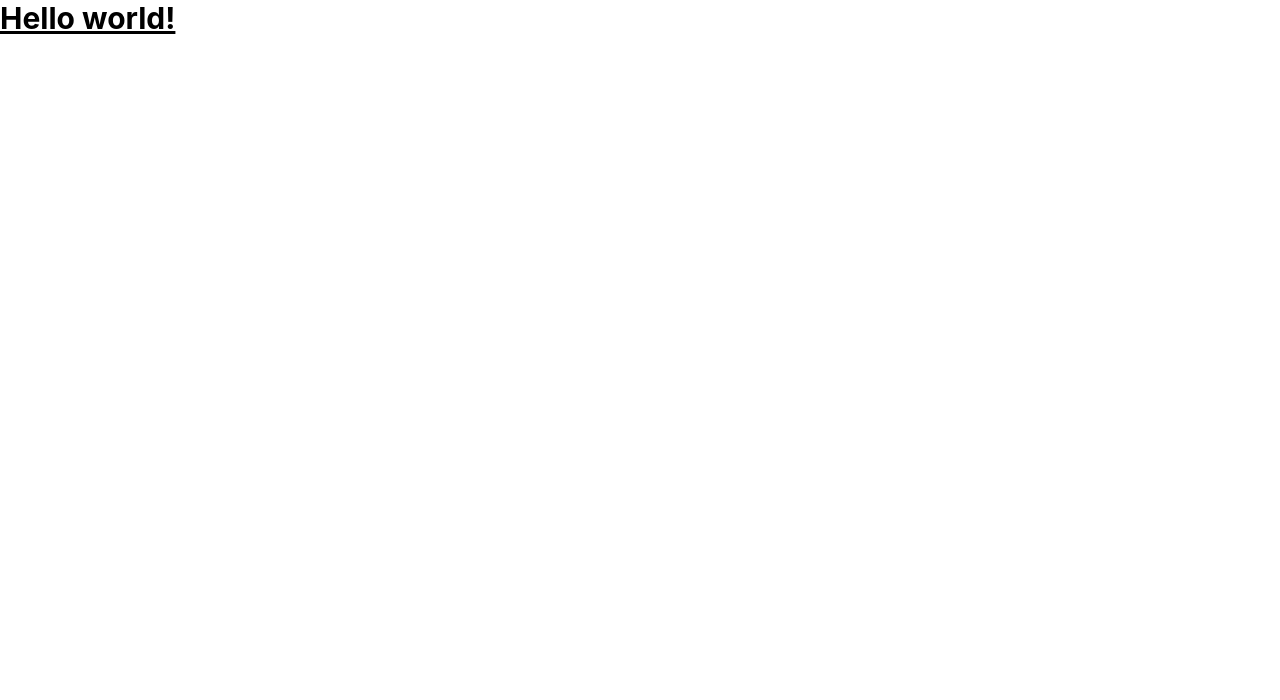
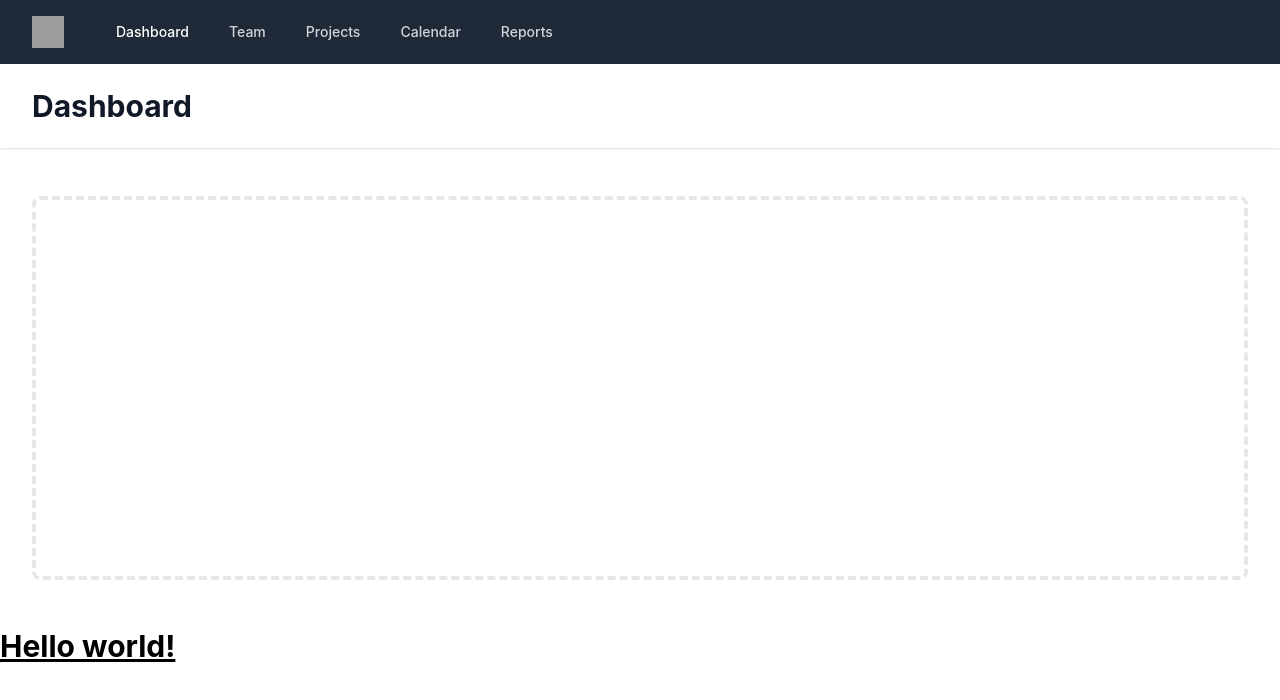
Before and after one commit to nachosala89/portfolio, a React (Create React App) app: page / in a window 1280 px wide. Shown: the top 700 px of the page. Built offline with nearby package versions, Linux system fonts and the light colour scheme; grey boxes are pictures that could not be loaded.

Commit message:
Add Navbar

```diff
--- a/package.json
+++ b/package.json
@@ -3,6 +3,7 @@
   "version": "0.1.0",
   "private": true,
   "dependencies": {
+    "@headlessui/react": "^1.5.0",
     "@testing-library/jest-dom": "^5.16.4",
     "@testing-library/react": "^13.1.1",
     "@testing-library/user-event": "^13.5.0",
--- a/src/App.js
+++ b/src/App.js
@@ -1,11 +1,14 @@
-import logo from './logo.svg';
 import './App.css';
+import Navbar from './components/Navbar';
 
 function App() {
   return (
-    <h1 className="text-3xl font-bold underline">
-      Hello world!
-    </h1>
+    <>
+      <Navbar />
+      <h1 className="text-3xl font-bold underline">
+        Hello world!
+      </h1>
+    </>
   );
 }
 
--- /dev/null
+++ b/src/components/Navbar.js
@@ -0,0 +1,175 @@
+import React, { useState } from "react";
+import { Transition } from "@headlessui/react";
+
+const Navbar = () => {
+  const [isOpen, setIsOpen] = useState(false);
+  return (
+    <div>
+      <nav className="bg-gray-800">
+        <div className="max-w-7xl mx-auto px-4 sm:px-6 lg:px-8">
+          <div className="flex items-center justify-between h-16">
+            <div className="flex items-center">
+              <div className="flex-shrink-0">
+                <img
+                  className="h-8 w-8"
+                  src="https://tailwindui.com/img/logos/workflow-mark-indigo-500.svg"
+                  alt="Workflow"
+                />
+              </div>
+              <div className="hidden md:block">
+                <div className="ml-10 flex items-baseline space-x-4">
+                  <a
+                    href="#"
+                    className=" hover:bg-gray-700 text-white px-3 py-2 rounded-md text-sm font-medium"
+                  >
+                    Dashboard
+                  </a>
+
+                  <a
+                    href="#"
+                    className="text-gray-300 hover:bg-gray-700 hover:text-white px-3 py-2 rounded-md text-sm font-medium"
+                  >
+                    Team
+                  </a>
+
+                  <a
+                    href="#"
+                    className="text-gray-300 hover:bg-gray-700 hover:text-white px-3 py-2 rounded-md text-sm font-medium"
+                  >
+                    Projects
+                  </a>
+
+                  <a
+                    href="#"
+                    className="text-gray-300 hover:bg-gray-700 hover:text-white px-3 py-2 rounded-md text-sm font-medium"
+                  >
+                    Calendar
+                  </a>
+
+                  <a
+                    href="#"
+                    className="text-gray-300 hover:bg-gray-700 hover:text-white px-3 py-2 rounded-md text-sm font-medium"
+                  >
+                    Reports
+                  </a>
+                </div>
+              </div>
+            </div>
+            <div className="-mr-2 flex md:hidden">
+              <button
+                onClick={() => setIsOpen(!isOpen)}
+                type="button"
+                className="bg-gray-900 inline-flex items-center justify-center p-2 rounded-md text-gray-400 hover:text-white hover:bg-gray-800 focus:outline-none focus:ring-2 focus:ring-offset-2 focus:ring-offset-gray-800 focus:ring-white"
+                aria-controls="mobile-menu"
+                aria-expanded="false"
+              >
+                <span className="sr-only">Open main menu</span>
+                {!isOpen ? (
+                  <svg
+                    className="block h-6 w-6"
+                    xmlns="http://www.w3.org/2000/svg"
+                    fill="none"
+                    viewBox="0 0 24 24"
+                    stroke="currentColor"
+                    aria-hidden="true"
+                  >
+                    <path
+                      strokeLinecap="round"
+                      strokeLinejoin="round"
+                      strokeWidth="2"
+                      d="M4 6h16M4 12h16M4 18h16"
+                    />
+                  </svg>
+                ) : (
+                  <svg
+                    className="block h-6 w-6"
+                    xmlns="http://www.w3.org/2000/svg"
+                    fill="none"
+                    viewBox="0 0 24 24"
+                    stroke="currentColor"
+                    aria-hidden="true"
+                  >
+                    <path
+                      strokeLinecap="round"
+                      strokeLinejoin="round"
+                      strokeWidth="2"
+                      d="M6 18L18 6M6 6l12 12"
+                    />
+                  </svg>
+                )}
+              </button>
+            </div>
+          </div>
+        </div>
+
+        <Transition
+          show={isOpen}
+          enter="transition ease-out duration-100 transform"
+          enterFrom="opacity-0 scale-95"
+          enterTo="opacity-100 scale-100"
+          leave="transition ease-in duration-75 transform"
+          leaveFrom="opacity-100 scale-100"
+          leaveTo="opacity-0 scale-95"
+        >
+          {(ref) => (
+            <div className="md:hidden" id="mobile-menu">
+              <div ref={ref} className="px-2 pt-2 pb-3 space-y-1 sm:px-3">
+                <a
+                  href="#"
+                  className="hover:bg-gray-700 text-white block px-3 py-2 rounded-md text-base font-medium"
+                >
+                  Dashboard
+                </a>
+
+                <a
+                  href="#"
+                  className="text-gray-300 hover:bg-gray-700 hover:text-white block px-3 py-2 rounded-md text-base font-medium"
+                >
+                  Team
+                </a>
+
+                <a
+                  href="#"
+                  className="text-gray-300 hover:bg-gray-700 hover:text-white block px-3 py-2 rounded-md text-base font-medium"
+                >
+                  Projects
+                </a>
+
+                <a
+                  href="#"
+                  className="text-gray-300 hover:bg-gray-700 hover:text-white block px-3 py-2 rounded-md text-base font-medium"
+                >
+                  Calendar
+                </a>
+
+                <a
+                  href="#"
+                  className="text-gray-300 hover:bg-gray-700 hover:text-white block px-3 py-2 rounded-md text-base font-medium"
+                >
+                  Reports
+                </a>
+              </div>
+            </div>
+          )}
+        </Transition>
+      </nav>
+
+      <header className="bg-white shadow">
+        <div className="max-w-7xl mx-auto py-6 px-4 sm:px-6 lg:px-8">
+          <h1 className="text-3xl font-bold text-gray-900">Dashboard</h1>
+        </div>
+      </header>
+      <main>
+        <div className="max-w-7xl mx-auto py-6 sm:px-6 lg:px-8">
+          {/* <!-- Replace with your content --> */}
+          <div className="px-4 py-6 sm:px-0">
+            <div className="border-4 border-dashed border-gray-200 rounded-lg h-96"></div>
+          </div>
+          {/* <!-- /End replace --> */}
+        </div>
+      </main>
+    </div>
+  );
+}
+
+export default Navbar;
```
Also changed, not shown: src/logo.svg (deleted), 1 other file (tests, documents, lock files or other folders).
